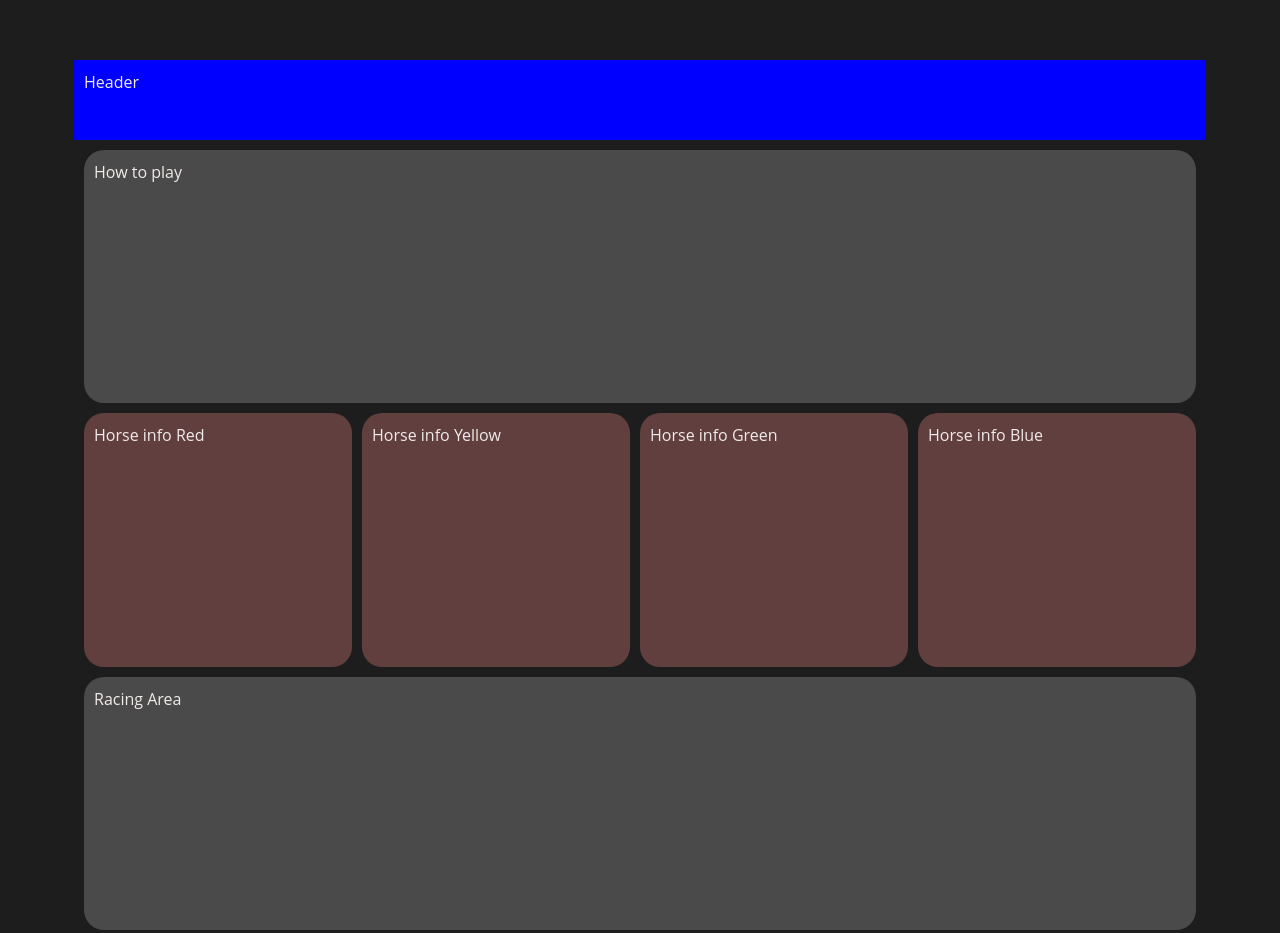
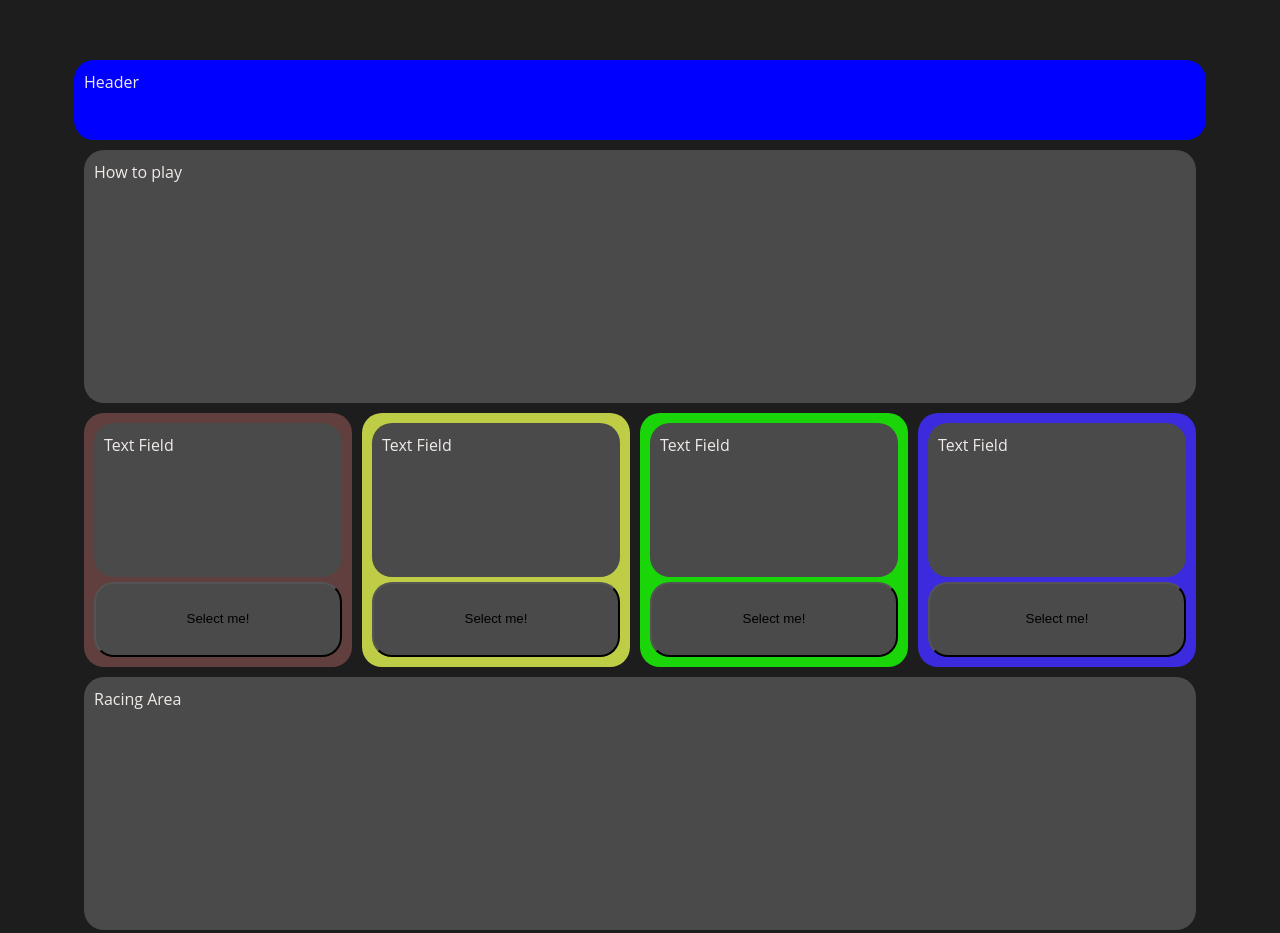
Before and after one commit to JorgenBrattang/Horse-Racing, a plain HTML site: page index.html in a window 1280 px wide. Shown: the top 933 px of the page. Drawn offline with Linux system fonts and the light colour scheme.

Commit message:
Add text field and button to horse-info

```diff
--- a/assets/css/style.css
+++ b/assets/css/style.css
@@ -19,12 +19,13 @@ body {
     padding: 10px;
     display: grid;
     grid-template-columns: 1fr;
-    grid-template-rows: 80px 800px 1fr;
+    grid-template-rows: 80px 800px 100px;
 }
 
 header {
-    background-color: blue;
+    background: blue;
     padding: 10px;
+    border-radius: 20px;
 }
 
 main {
@@ -36,44 +37,80 @@ main {
 }
 
 .how-to-play {
-    background-color:#4a4a4a;
+    background:#4a4a4a;
     grid-column: 1/14;
     padding: 10px;
     border-radius: 20px;
-    border: #bdbdbd;
 }
 
 .horse-info-red {
-    background-color: #613f3f;
+    background: #613f3f;
     grid-column: 1/4;
     padding: 10px;
     border-radius: 20px;
-    border: #bdbdbd;
+    display: grid;
+    grid-template-columns: repeat(3, 1fr);
+    grid-template-rows: repeat(3, 1fr);
+    gap: 5px;
 }
+
 .horse-info-yellow {
-    background-color: #613f3f;
+    background: #bfcc45;
     grid-column: 4/7;
     padding: 10px;
     border-radius: 20px;
-    border: #bdbdbd;
+    display: grid;
+    grid-template-columns: repeat(3, 1fr);
+    grid-template-rows: repeat(3, 1fr);
+    gap: 5px;
 }
+
 .horse-info-green {
-    background-color: #613f3f;
+    background: #1ad609;
     grid-column: 7/10;
     padding: 10px;
     border-radius: 20px;
-    border: #bdbdbd;
+    display: grid;
+    grid-template-columns: repeat(3, 1fr);
+    grid-template-rows: repeat(3, 1fr);
+    gap: 5px;
 }
+
 .horse-info-blue {
-    background-color: #613f3f;
+    background: #3c2adf;
     grid-column: 10/14;
     padding: 10px;
     border-radius: 20px;
-    border: #bdbdbd;
+    display: grid;
+    grid-template-columns: repeat(3, 1fr);
+    grid-template-rows: repeat(3, 1fr);
+    gap: 5px;
+}
+
+.horse-text-field {
+    background: #4a4a4a;
+    grid-column: 1/4;
+    grid-row: 1/3;
+    padding: 10px;
+    border-radius: 20px;
+}
+
+.horse-select--btn {
+    background: #4a4a4a;
+    padding: 10px;
+    border-radius: 20px;
+    grid-column: 1/4;
+    display: grid;
+    grid-template-rows: repeat(3, 1fr);
+}
+
+.horse-select--btn-text {
+    text-align: center;
+    grid-row: 2;
 }
 
 .racing-area {
-    background-color:#4a4a4a;
+    background:#4a4a4a;
     grid-column: 1/14;
     padding: 10px;
     border-radius: 20px;
@@ -81,6 +118,8 @@ main {
 }
 
 footer {
-    background-color: green;
+    background: green;
     padding: 10px;
+    border-radius: 20px;
+    border: #bdbdbd;
 }
--- a/index.html
+++ b/index.html
@@ -13,10 +13,38 @@
     </header>
     <main>
         <div class="how-to-play">How to play</div>
-        <div class="horse-info-red">Horse info Red</div>
-        <div class="horse-info-yellow">Horse info Yellow</div>
-        <div class="horse-info-green">Horse info Green</div>
-        <div class="horse-info-blue">Horse info Blue</div>
+        <div class="horse-info-red">
+            <div class="horse-text-field">
+                <p>Text Field</p>
+            </div>
+            <button type="button" class="horse-select--btn">
+                <p class="horse-select--btn-text">Select me!</p>
+            </button>
+        </div>
+        <div class="horse-info-yellow">
+            <div class="horse-text-field">
+                <p>Text Field</p>
+            </div>
+            <button type="button" class="horse-select--btn">
+                <p class="horse-select--btn-text">Select me!</p>
+            </button>
+        </div>
+        <div class="horse-info-green">
+            <div class="horse-text-field">
+                <p>Text Field</p>
+            </div>
+            <button type="button" class="horse-select--btn">
+                <p class="horse-select--btn-text">Select me!</p>
+            </button>
+        </div>
+        <div class="horse-info-blue">
+            <div class="horse-text-field">
+                <p>Text Field</p>
+            </div>
+            <button type="button" class="horse-select--btn">
+                <p class="horse-select--btn-text">Select me!</p>
+            </button>
+        </div>
         <div class="racing-area">Racing Area</div>
     </main>
     <footer>
```
